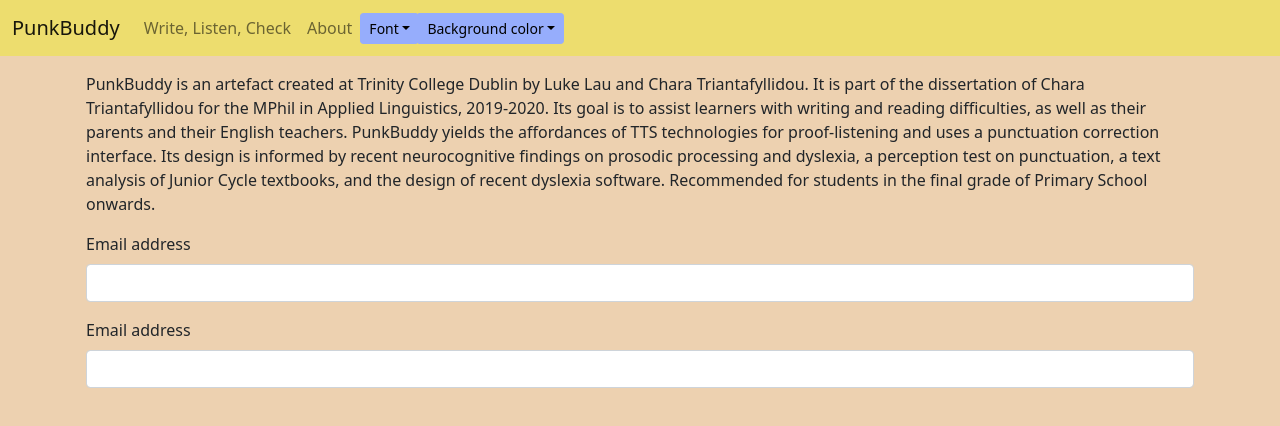
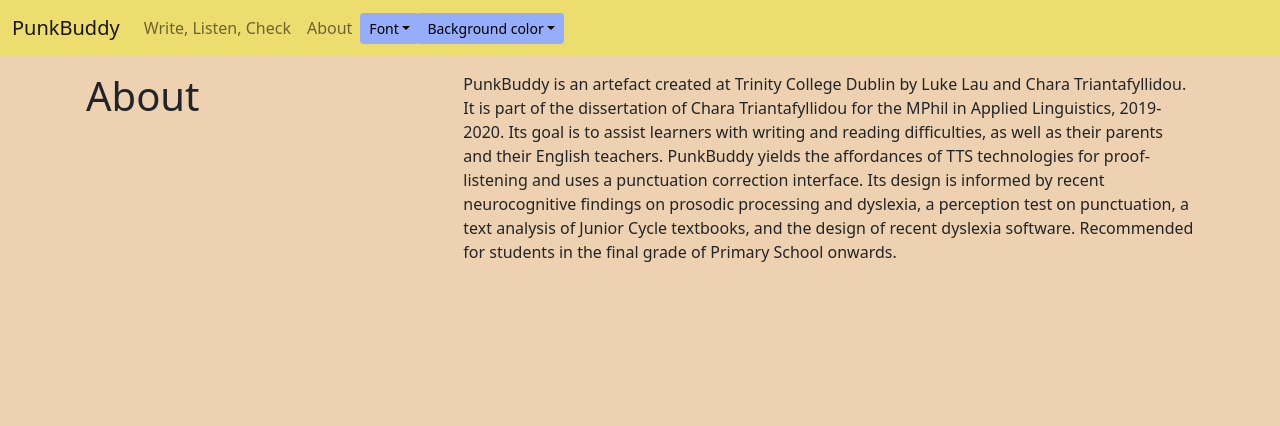
Before and after one commit to triantac/punkbuddy, a React (Create React App) app: page /about in a window 1280 px wide. Shown: the top 426 px of the page. Built offline with nearby package versions, Linux system fonts and the light colour scheme.

Commit message:
Remove dummy forms from about page

```diff
--- a/src/About.tsx
+++ b/src/About.tsx
@@ -1,22 +1,17 @@
 import React from 'react'
 export default () => {
   return (
-    <div>
+    <div className="row">
+      <div className="col-12 col-lg-4">
+        <h1>About</h1>
+      </div>
+      <div className="col-12 col-lg-8">
         <p>
           PunkBuddy is an artefact created at Trinity College Dublin by Luke Lau and Chara Triantafyllidou. It is part of the dissertation of Chara Triantafyllidou for the MPhil in Applied Linguistics, 2019-2020.
           Its goal is to assist learners with writing and reading difficulties, as well as their parents and their English teachers. PunkBuddy yields the affordances of TTS technologies for proof-listening and uses a punctuation correction interface. Its design is informed by recent neurocognitive findings on prosodic processing and dyslexia, a perception test on punctuation, a text analysis of Junior Cycle textbooks, and the design of recent dyslexia software.
           Recommended for students in the final grade of Primary School onwards.
         </p>
-      <form>
-        <div className="mb-3">
-          <label htmlFor="emailAddress" className="form-label">Email address</label>
-          <input type="html" className="form-control" id="emailAddress" />
       </div>
-        <div className="mb-3">
-          <label htmlFor="emailAddress" className="form-label">Email address</label>
-          <input type="html" className="form-control" id="emailAddress" />
-        </div>
-      </form>
     </div>
   )
 }
```
Lines whose indentation alone changed are shown as unchanged.
